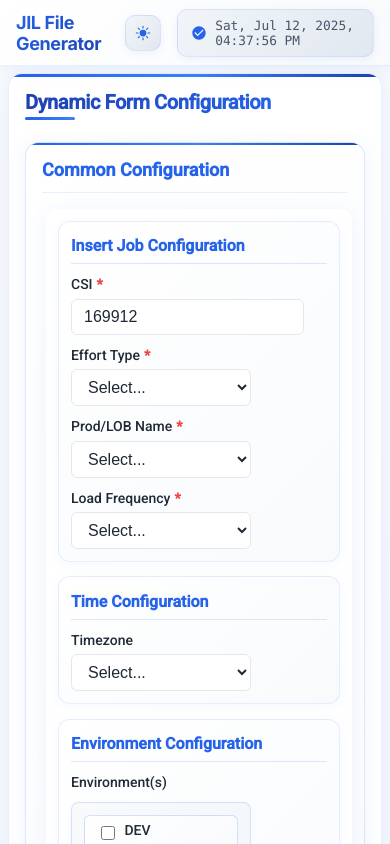
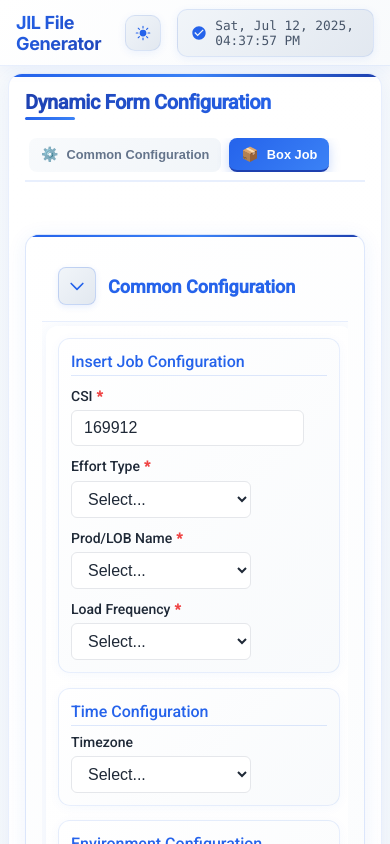
Before and after one commit to radhikaasmar/JIL_File_Generator, an Angular app in the folder frontend/: page /dynamic-form in a window 390 px wide. Shown: the top 844 px of the page. Built offline with nearby package versions, Linux system fonts and the light colour scheme.

Commit message:
made a navbar for user accessibility todo: fix the ui of add cmd dropdown(position of the <dropdown> tag in teh code is making the issue)

```diff
--- a/frontend/src/app/components/dynamic-form-viewer/dynamic-form-viewer.component.css
+++ b/frontend/src/app/components/dynamic-form-viewer/dynamic-form-viewer.component.css
@@ -110,7 +110,7 @@
   background: linear-gradient(135deg, #ffffff 0%, #f8fafc 100%);
   border-radius: 12px; /* Reduced from 16px */
   padding: 1rem; /* Reduced from 1.5rem */
-  margin-bottom: 0.25rem; /* Reduced from 2rem */
+ /* Reduced from 2rem */
   border: 1px solid rgba(37, 99, 235, 0.1);
   transition: all 0.3s cubic-bezier(0.4, 0, 0.2, 1);
   width: 100%;
@@ -126,22 +126,22 @@
 }
 
 .form-section h3 {
-  font-size: 1.125rem; /* Reduced from 1.35rem */
+  font-size: 1.115rem; /* Reduced from 1.35rem */
   color: var(--primary);
-  margin-bottom: 0.75rem; /* Reduced from 1.5rem */
-  padding-bottom: 0.5rem; /* Reduced from 0.75rem */
+  margin-bottom: 0.50rem; /* Reduced from 1.5rem */
+  padding-bottom: 0.25rem; /* Reduced from 0.75rem */
   border-bottom: 1px solid rgba(37, 99, 235, 0.15); /* Reduced border */
-  font-weight: 600; /* Reduced from 700 */
+  font-weight: 450; /* Reduced from 700 */
   display: flex;
   align-items: center;
   gap: 0.4rem; /* Reduced from 0.5rem */
-  margin-top: 0.15rem;
+  margin-top: 0.05rem;
 }
 
 .form-fields {
   display: flex;
   flex-direction: column;
-  gap: 0.5rem; /* Reduced from 1rem */
+  gap: 0.3rem; /* Reduced from 1rem */
 }
 
 .form-section .form-fields,
@@ -1074,14 +1074,14 @@ textarea:focus,
   display: flex;
   justify-content: space-between;
   align-items: center;
-  padding: 0.6rem 0.8rem;
+  padding: 0.3rem 0.6rem;
   background: linear-gradient(135deg, var(--surface-hover) 0%, #f1f5f9 100%);
   border: 1px solid rgba(37, 99, 235, 0.15);
   border-left: 3px solid var(--primary-light);
   border-radius: 8px;
   color: var(--text);
   font-weight: 500;
-  min-height: 44px;
+  min-height: 20px;
   box-shadow: 0 1px 6px rgba(37, 99, 235, 0.04);
   transition: all 0.3s cubic-bezier(0.4, 0, 0.2, 1);
 }
--- a/frontend/src/app/dynamic-form-page/dynamic-form-page.component.css
+++ b/frontend/src/app/dynamic-form-page/dynamic-form-page.component.css
@@ -847,3 +847,181 @@
     width: 100%;
   }
 }
+/* Navigation Tab Bar */
+.nav-tab-bar {
+  width: 100%;
+  margin-bottom: 1.5rem;
+  border-bottom: 2px solid rgba(37, 99, 235, 0.1);
+  position: sticky;
+  top: 75px; /* Adjust based on your header height */
+  background: rgba(255, 255, 255, 0.95);
+  backdrop-filter: blur(10px);
+  z-index: 100;
+  padding: 0.5rem 0;
+}
+
+.nav-tabs {
+  display: flex;
+  gap: 0.5rem;
+  overflow-x: auto;
+  padding: 0 0.5rem;
+  scrollbar-width: thin;
+  scrollbar-color: var(--primary-light) transparent;
+}
+
+.nav-tabs::-webkit-scrollbar {
+  height: 4px;
+}
+
+.nav-tabs::-webkit-scrollbar-track {
+  background: transparent;
+}
+
+.nav-tabs::-webkit-scrollbar-thumb {
+  background: var(--primary-light);
+  border-radius: 2px;
+}
+
+.nav-tab {
+  display: flex;
+  align-items: center;
+  gap: 0.5rem;
+  padding: 0.75rem 1rem;
+  border: none;
+  border-radius: 8px;
+  background: linear-gradient(135deg, #f8fafc 0%, #f1f5f9 100%);
+  color: var(--text-light);
+  cursor: pointer;
+  transition: all 0.3s cubic-bezier(0.4, 0, 0.2, 1);
+  font-size: 0.875rem;
+  font-weight: 500;
+  white-space: nowrap;
+  border-bottom: 2px solid transparent;
+  position: relative;
+}
+
+.nav-tab:hover {
+  background: linear-gradient(135deg, #e2e8f0 0%, #cbd5e1 100%);
+  color: var(--primary);
+  transform: translateY(-1px);
+}
+
+.nav-tab.active {
+  background: linear-gradient(135deg, var(--primary) 0%, var(--primary-light) 100%);
+  color: white;
+  border-bottom-color: var(--primary-dark);
+  box-shadow: 0 4px 12px rgba(37, 99, 235, 0.25);
+}
+
+.tab-icon {
+  font-size: 1rem;
+  flex-shrink: 0;
+}
+
+.tab-label {
+  font-weight: 600;
+}
+
+.tab-count {
+  background: rgba(255, 255, 255, 0.2);
+  padding: 0.125rem 0.375rem;
+  border-radius: 12px;
+  font-size: 0.75rem;
+  font-weight: 700;
+  min-width: 1.25rem;
+  text-align: center;
+}
+
+.nav-tab.active .tab-count {
+  background: rgba(255, 255, 255, 0.3);
+}
+
+/* Enhanced Subform Header */
+.subform-header {
+  display: flex;
+  align-items: center;
+  justify-content: space-between;
+  margin-bottom: 0;
+  padding: 1rem;
+  border-bottom: 1px solid rgba(37, 99, 235, 0.1);
+  cursor: pointer;
+  transition: all 0.3s cubic-bezier(0.4, 0, 0.2, 1);
+  border-radius: 14px 14px 0 0;
+}
+
+.subform-header:hover {
+  background: linear-gradient(135deg, #f8fafc 0%, #f1f5f9 100%);
+}
+
+.header-left {
+  display: flex;
+  align-items: center;
+  gap: 0.75rem;
+}
+
+.collapse-btn {
+  background: linear-gradient(135deg, #f1f5f9 0%, #e2e8f0 100%);
+  border: 1px solid rgba(37, 99, 235, 0.2);
+  cursor: pointer;
+  padding: 0.5rem;
+  border-radius: 8px;
+  transition: all 0.3s ease;
+  display: flex;
+  align-items: center;
+  justify-content: center;
+  box-shadow: 0 2px 6px rgba(37, 99, 235, 0.1);
+}
+
+.collapse-btn:hover {
+  background: linear-gradient(135deg, #e2e8f0 0%, #cbd5e1 100%);
+  border-color: rgba(37, 99, 235, 0.3);
+  transform: translateY(-1px);
+  box-shadow: 0 4px 12px rgba(37, 99, 235, 0.15);
+}
+
+.collapse-icon {
+  width: 1.25rem;
+  height: 1.25rem;
+  color: var(--primary);
+  transition: transform 0.3s ease;
+  stroke-width: 2;
+}
+
+.collapse-icon.rotated {
+  transform: rotate(180deg);
+}
+
+/* Collapsible Content */
+.subform-content {
+  overflow: hidden;
+  transition: all 0.3s ease;
+  opacity: 1;
+  max-height: none;
+}
+
+.subform-content.collapsed {
+  max-height: 0;
+  opacity: 0;
+  padding: 0;
+  margin: 0;
+}
+
+/* Responsive Design */
+@media (max-width: 768px) {
+  .nav-tab-bar {
+    top: 65px;
+  }
+
+  .nav-tabs {
+    padding: 0 0.25rem;
+  }
+
+  .nav-tab {
+    padding: 0.5rem 0.75rem;
+    font-size: 0.8rem;
+  }
+
+  .tab-icon {
+    font-size: 0.875rem;
+  }
+}
--- a/frontend/src/app/dynamic-form-page/dynamic-form-page.component.html
+++ b/frontend/src/app/dynamic-form-page/dynamic-form-page.component.html
@@ -1,99 +1,175 @@
 <div class="dynamic-form-container">
   <div class="form-header">
     <h1>Dynamic Form Configuration</h1>
+
+    <!-- Navigation Tab Bar -->
+    <div class="nav-tab-bar">
+      <div class="nav-tabs">
+        <button
+          *ngFor="let instance of subformInstances; trackBy: trackByInstanceId"
+          class="nav-tab"
+          [class.active]="activeNavTab === instance.id"
+          (click)="scrollToSubform(instance.id)"
+        >
+          <span class="tab-icon">{{ getTabIcon(instance.type) }}</span>
+          <span class="tab-label">{{ instance.displayName }}</span>
+          <span class="tab-count" *ngIf="getInstanceCount(instance.type) > 1">
+            {{ getInstanceNumber(instance) }}
+          </span>
+        </button>
+      </div>
+    </div>
   </div>
 
-  <!-- Subform Instances -->
+  <!-- Subforms Container with Collapse Functionality -->
   <div class="subforms-container">
     <div
       *ngFor="let instance of subformInstances; trackBy: trackByInstanceId"
       class="subform-wrapper"
-      [ngClass]="'subform-' + instance.type">
-
-      <!-- Subform Header -->
-      <div class="subform-header">
+      [id]="'subform-' + instance.id"
+    >
+      <div class="subform-header" (click)="toggleSubformCollapse(instance.id)">
         <div class="header-left">
+          <button class="collapse-btn" type="button">
+            <svg class="collapse-icon"
+                 [class.rotated]="isSubformCollapsed(instance.id)"
+                 fill="none"
+                 stroke="currentColor"
+                 viewBox="0 0 24 24">
+              <path stroke-linecap="round" stroke-linejoin="round" stroke-width="2" d="M19 9l-7 7-7-7"></path>
+            </svg>
+          </button>
           <h2>{{ instance.displayName }}</h2>
         </div>
+
         <button
           *ngIf="instance.removable"
-          (click)="removeSubformInstance(instance.id)"
           class="remove-btn"
-          type="button">
+          (click)="removeSubformInstance(instance.id); $event.stopPropagation()"
+        >
           Remove
         </button>
       </div>
 
-      <!-- Job Name Display for non-top subforms -->
-      <div *ngIf="instance.type !== 'top'" class="job-name-display">
-        <strong>Job Name:</strong> {{ getJobNameForInstance(instance) }}
-        <div *ngIf="isJobNameTruncated(instance)" class="warning">
-          Warning: Job name is limited to 60 characters and has been truncated.
+      <!-- Collapsible content -->
+      <div class="subform-content" [class.collapsed]="isSubformCollapsed(instance.id)">
+        <div class="job-name-display" *ngIf="instance.type !== 'top'">
+          {{ getJobNameForInstance(instance) }}
+          <div class="warning" *ngIf="isJobNameTruncated(instance)">
+            Job name has been truncated to meet the 60-character limit
           </div>
         </div>
 
-      <!-- Dynamic Form Viewer for this subform -->
+
         <app-dynamic-form-viewer
           [sections]="instance.sections"
           [form]="instance.form"
           [subformContext]="instance"
-        (formChange)="onSubformChange(instance)">
-      </app-dynamic-form-viewer>
+          [jobNameForDisplay]="getJobNameForInstance(instance)"
+          [isJobNameTruncatedForDisplay]="isJobNameTruncated(instance)"
+          (formChange)="onSubformChange(instance)"
+        ></app-dynamic-form-viewer>
+      </div>
     </div>
   </div>
 
-  <div class="function-button-group">
+  <!-- Add Function Section - Moved to bottom -->
+  <div class="add-function-section">
+    <div class="section-header">
+      <button
+        class="collapse-btn"
+        type="button"
+        (click)="toggleSectionCollapse('add-functions')"
+      >
+        <svg class="collapse-icon"
+             [class.rotated]="isSectionCollapsed('add-functions')"
+             fill="none"
+             stroke="currentColor"
+             viewBox="0 0 24 24">
+          <path stroke-linecap="round" stroke-linejoin="round" stroke-width="2" d="M19 9l-7 7-7-7"></path>
+        </svg>
+      </button>
+      <label>Add Functions</label>
+    </div>
+
+    <div class="function-button-group" [class.collapsed]="isSectionCollapsed('add-functions')">
       <div class="function-buttons-row">
-    <!-- Add CFW Button -->
-    <button class="btn-function btn-add-cfw" (click)="addCfwFunction()">
-      <span class="btn-function-icon">🔄</span>
+        <!-- CFW Button -->
+        <button
+          class="btn-function btn-add-cfw"
+          (click)="addCfwFunction()"
+          type="button"
+        >
+          <svg class="btn-function-icon" fill="none" stroke="currentColor" viewBox="0 0 24 24">
+            <path stroke-linecap="round" stroke-linejoin="round" stroke-width="2" d="M15 12a3 3 0 11-6 0 3 3 0 016 0z"></path>
+            <path stroke-linecap="round" stroke-linejoin="round" stroke-width="2" d="M2.458 12C3.732 7.943 7.523 5 12 5c4.478 0 8.268 2.943 9.542 7-1.274 4.057-5.064 7-9.542 7-4.477 0-8.268-2.943-9.542-7z"></path>
+          </svg>
           Add CFW
         </button>
 
-    <!-- Add FW Button -->
-    <button class="btn-function btn-add-fw" (click)="addFwFunction()">
-      <span class="btn-function-icon">👁️</span>
+        <!-- FW Button -->
+        <button
+          class="btn-function btn-add-fw"
+          (click)="addFwFunction()"
+          type="button"
+        >
+          <svg class="btn-function-icon" fill="none" stroke="currentColor" viewBox="0 0 24 24">
+            <path stroke-linecap="round" stroke-linejoin="round" stroke-width="2" d="M15 12a3 3 0 11-6 0 3 3 0 016 0z"></path>
+            <path stroke-linecap="round" stroke-linejoin="round" stroke-width="2" d="M2.458 12C3.732 7.943 7.523 5 12 5c4.478 0 8.268 2.943 9.542 7-1.274 4.057-5.064 7-9.542 7-4.477 0-8.268-2.943-9.542-7z"></path>
+          </svg>
           Add FW
         </button>
 
-    <!-- Add CMD Button with Dropdown -->
+        <!-- CMD Dropdown -->
         <div class="cmd-dropdown-container">
-      <button class="btn-function btn-add-cmd" (click)="toggleCmdDropdown()">
-        <span class="btn-function-icon">⚡</span>
+          <button
+            class="btn-function btn-add-cmd"
+            (click)="toggleCmdDropdown()"
+            type="button"
+          >
+            <svg class="btn-function-icon" fill="none" stroke="currentColor" viewBox="0 0 24 24">
+              <path stroke-linecap="round" stroke-linejoin="round" stroke-width="2" d="M8 9l3 3-3 3m5 0h3M5 20h14a2 2 0 002-2V6a2 2 0 00-2-2H5a2 2 0 00-2 2v12a2 2 0 002 2z"></path>
+            </svg>
             Add CMD
-        <span class="btn-function-icon">▼</span>
+            <svg class="btn-function-icon" fill="none" stroke="currentColor" viewBox="0 0 24 24">
+              <path stroke-linecap="round" stroke-linejoin="round" stroke-width="2" d="M19 9l-7 7-7-7"></path>
+            </svg>
           </button>
 
           <div class="cmd-dropdown" [class.show]="showAddCmdDropdown">
-        <div class="cmd-dropdown-item"
+            <div
               *ngFor="let option of getCmdOptions()"
-             (click)="addCmdFunction(option)">
-          <span>{{ option.label }}</span>
+              class="cmd-dropdown-item"
+              (click)="addCmdFunction(option)"
+            >
+              {{ option.label }}
+            </div>
           </div>
         </div>
       </div>
     </div>
   </div>
 
-
- <!-- JIL Actions Section -->
+  <!-- JIL Actions Section - Only show when environment is selected -->
   <div class="jil-actions-section" *ngIf="getAvailableEnvironments().length > 0">
     <div class="actions-header">
-      <h3>JIL File Actions</h3>
+      <h3>JIL Actions</h3>
     </div>
 
     <div class="actions-content">
       <div class="buttons-row">
         <div class="preview-group">
-          <label class="section-label">Preview JIL Files:</label>
+          <label class="section-label">Preview JIL Files</label>
           <div class="preview-buttons">
             <button
               *ngFor="let env of getAvailableEnvironments()"
               class="btn btn-preview"
               (click)="previewJILForEnvironment(env)"
-              [title]="'Preview JIL for ' + env.toUpperCase() + ' environment'">
-              <svg class="btn-icon" viewBox="0 0 24 24" fill="currentColor">
-                <path d="M12 4.5C7 4.5 2.73 7.61 1 12c1.73 4.39 6 7.5 11 7.5s9.27-3.11 11-7.5c-1.73-4.39-6-7.5-11-7.5zM12 17c-2.76 0-5-2.24-5-5s2.24-5 5-5 5 2.24 5 5-2.24 5-5 5zm0-8c-1.66 0-3 1.34-3 3s1.34 3 3 3 3-1.34 3-3-1.34-3-3-3z"/>
+              type="button"
+            >
+              <svg class="btn-icon" fill="none" stroke="currentColor" viewBox="0 0 24 24">
+                <path stroke-linecap="round" stroke-linejoin="round" stroke-width="2" d="M15 12a3 3 0 11-6 0 3 3 0 016 0z"></path>
+                <path stroke-linecap="round" stroke-linejoin="round" stroke-width="2" d="M2.458 12C3.732 7.943 7.523 5 12 5c4.478 0 8.268 2.943 9.542 7-1.274 4.057-5.064 7-9.542 7-4.477 0-8.268-2.943-9.542-7z"></path>
               </svg>
               Preview {{ env.toUpperCase() }}
             </button>
@@ -101,9 +177,13 @@
         </div>
 
         <div class="download-group">
-          <button class="btn btn-download" (click)="downloadJILFiles()">
-            <svg class="btn-icon" viewBox="0 0 24 24" fill="currentColor">
-              <path d="M19 9h-4V3H9v6H5l7 7 7-7zM5 18v2h14v-2H5z"/>
+          <button
+            class="btn btn-download"
+            (click)="downloadJILFiles()"
+            type="button"
+          >
+            <svg class="btn-icon" fill="none" stroke="currentColor" viewBox="0 0 24 24">
+              <path stroke-linecap="round" stroke-linejoin="round" stroke-width="2" d="M12 10v6m0 0l-3-3m3 3l3-3m2 8H7a2 2 0 01-2-2V5a2 2 0 012-2h5.586a1 1 0 01.707.293l5.414 5.414a1 1 0 01.293.707V19a2 2 0 01-2 2z"></path>
             </svg>
             Download All JIL Files
           </button>
@@ -111,14 +191,17 @@
       </div>
     </div>
   </div>
+</div>
 
-  <!-- JIL Output Component -->
+<!-- JIL Preview Modal -->
+<div *ngIf="showJILPreview" class="jil-preview-overlay">
   <app-jil-output
+
    [generatedJIL]="previewJILContent"
   [showJIL]="showJILPreview"
   [environment]="previewEnvironment"
   [jobName]="previewJobName"
   (closePreview)="closeJILPreview()"
   (downloadJIL)="downloadFromPreview($event)">
-</app-jil-output>
+  ></app-jil-output>
 </div>
--- a/frontend/src/app/dynamic-form-page/dynamic-form-page.component.ts
+++ b/frontend/src/app/dynamic-form-page/dynamic-form-page.component.ts
@@ -14,6 +14,7 @@ import { DaysOfWeekService } from '../services/days-of-week.service';
 import { JILFieldOrder, getFieldOrder, EXCLUDED_FROM_JIL, JOB_TYPE_RESTRICTIONS } from '../enums/jil-field-order.enum';
 import { JilOutputComponent } from '../components/jil-output/jil-output.component';
 import { CalendarService, CustomCalendar } from '../services/calendar.service';
+
 @Component({
   selector: 'app-dynamic-form-page',
   templateUrl: './dynamic-form-page.component.html',
@@ -33,6 +34,12 @@ export class DynamicFormPageComponent implements OnInit {
   previewJILContent: string = '';
   previewEnvironment: string = '';
   previewJobName: string = '';
+
+  // Navigation tab properties
+  activeNavTab: string = '';
+
+  // Collapsed subforms state
+  collapsedSubforms: {[key: string]: boolean} = {};
 
   // Collapsed sections
   collapsedSections: {[key: string]: boolean} = {};
@@ -58,6 +65,80 @@ export class DynamicFormPageComponent implements OnInit {
         this.environmentStateService.updateSelectedEnvironments(selectedEnvs);
       }
     }, 100);
+
+    // Set default collapsed state
+    setTimeout(() => {
+      this.subformInstances.forEach(instance => {
+        // For example, collapse non-essential subforms by default
+        if (instance.type !== 'top' && instance.type !== 'box') {
+          this.collapsedSubforms[instance.id] = true;
+        }
+      });
+    }, 100);
+  }
+
+  // Navigation tab functionality
+  scrollToSubform(instanceId: string): void {
+    this.activeNavTab = instanceId;
+    const element = document.getElementById(`subform-${instanceId}`);
+    if (element) {
+      element.scrollIntoView({
+        behavior: 'smooth',
+        block: 'start',
+        inline: 'nearest'
+      });
+    }
+  }
+
+  // Get tab icon based on subform type
+  getTabIcon(type: string): string {
+    const icons: { [key: string]: string } = {
+      'top': '⚙️',
+      'box': '📦',
+      'cmd': '💻',
+      'fw': '👁️',
+      'cfw': '🔍'
+    };
+    return icons[type] || '📋';
+  }
+  // Get instance count for grouping
+  getInstanceCount(type: string): number {
+    return this.subformInstances.filter(instance => instance.type === type).length;
+  }
+
+  // Get instance number for display
+  getInstanceNumber(instance: SubformInstance): number {
+    const sameTypeInstances = this.subformInstances.filter(
+      inst => inst.type === instance.type
+    );
+    return sameTypeInstances.indexOf(instance) + 1;
+  }
+
+  // Update active tab on scroll
+  @HostListener('window:scroll')
+  onWindowScroll(): void {
+    const scrollPosition = window.pageYOffset;
+
+    for (const instance of this.subformInstances) {
+      const element = document.getElementById(`subform-${instance.id}`);
+      if (element) {
+        const rect = element.getBoundingClientRect();
+        const elementTop = rect.top + scrollPosition;
+
+        if (scrollPosition >= elementTop - 100) {
+          this.activeNavTab = instance.id;
+        }
+      }
+    }
+  }
+  // Toggle subform collapse
+  toggleSubformCollapse(instanceId: string): void {
+    this.collapsedSubforms[instanceId] = !this.collapsedSubforms[instanceId];
+  }
+
+  // Check if subform is collapsed
+  isSubformCollapsed(instanceId: string): boolean {
+    return this.collapsedSubforms[instanceId] || false;
   }
 
   private loadSubformConfigs() {
@@ -88,7 +169,6 @@ export class DynamicFormPageComponent implements OnInit {
     this.addSubformInstance('box', 'Box Job', false, 'boxfunc');
   }
 
- // In dynamic-form-page.component.ts - Update addSubformInstance method
   private addSubformInstance(type: string, displayName: string, removable: boolean, functionOfJob?: string) {
     const config = this.subformConfigs[type];
     if (!config) return;
@@ -105,7 +185,6 @@ private addSubformInstance(type: string, displayName: string, removable: boolean
         } else {
           form.get('funofjob')?.setValue(functionOfJob);
         }
-
         // Job type should always be set and fixed for all subforms
         form.get('jobtitle')?.setValue(functionOption.jobType);
       }
@@ -124,9 +203,6 @@ private addSubformInstance(type: string, displayName: string, removable: boolean
     this.subformInstances.push(instance);
     this.updateJobNames();
   }
-
-
-
 
   // **NEW: Get CMD function options**
   getCmdOptions(): FunctionJobOption[] {
@@ -274,6 +350,7 @@ private addSubformInstance(type: string, displayName: string, removable: boolean
             // Don't disable - keep it editable
           }
         });
+
         // Also set machine defaults when propagating
         this.setDefaultMachineValues(instance, selectedEnvs);
       });
@@ -287,7 +364,6 @@ private addSubformInstance(type: string, displayName: string, removable: boolean
     const boxInstance = this.subformInstances.find(s => s.type === 'box');
     if (boxInstance) {
       const boxJobName = this.getJobNameForInstance(boxInstance);
-
       this.subformInstances
         .filter(instance => ['cmd', 'cfw', 'fw'].includes(instance.type))
         .forEach(instance => {
@@ -316,8 +392,6 @@ private addSubformInstance(type: string, displayName: string, removable: boolean
     return `${partialJobName}... (complete in subforms)`;
   }
 
-
-
   trackByInstanceId(index: number, instance: SubformInstance): string {
     return instance.id;
   }
@@ -336,7 +410,6 @@ private addSubformInstance(type: string, displayName: string, removable: boolean
   }
 
   // **NEW: Generate job name with correct field order**
-// Update the generateJobNameWithCorrectOrder method
   private generateJobNameWithCorrectOrder(instance: SubformInstance): string {
     const topInstance = this.subformInstances.find(s => s.type === 'top');
     if (!topInstance) return '';
@@ -367,8 +440,6 @@ private generateJobNameWithCorrectOrder(instance: SubformInstance): string {
     // Apply truncation if needed
     return this.applySmartTruncation(fullJobName, values);
   }
-
-
 
   // **NEW: Smart truncation that prioritizes purpose field**
   private applySmartTruncation(fullJobName: string, orderedValues: string[]): string {
@@ -402,65 +473,6 @@ private generateJobNameWithCorrectOrder(instance: SubformInstance): string {
     return truncatedValues.filter(v => v !== '').join('_');
   }
 
-  // **DEPRECATED: Keep for backward compatibility but update logic**
-  private truncateJobNameForSubformFwCfw(fullJobName: string, topForm: FormGroup, functionOfJob: string): string {
-    if (fullJobName.length <= 60) {
-      return fullJobName;
-    }
-
-    // Get the original field values from top form
-    const commonFields = ['csi', 'efforttype', 'prodlob', 'loadfreq'];
-    const topValues = commonFields.map(f => topForm.get(f)?.value || '').map(v => v.toString().toUpperCase());
-
-    // Calculate space needed for function only (no job type for FW/CFW)
-    const functionLength = functionOfJob.length + 1; // +1 for underscore
-
-    // Calculate available space for the base job name
-    const availableSpaceForBase = 60 - functionLength;
-
-    if (availableSpaceForBase <= 0) {
-      return fullJobName.substring(0, 60);
-    }
-
-    // Build truncated base job name that fits in available space
-    const truncatedBaseJobName = this.truncateBaseJobNameToFit(topValues, availableSpaceForBase);
-
-    // Combine truncated base + function (no job type)
-    return `${truncatedBaseJobName}_${functionOfJob}`;
-  }
-
-  // **DEPRECATED: Keep for backward compatibility but update logic**
-  private truncateJobNameForSubform(fullJobName: string, topForm: FormGroup): string {
-    if (fullJobName.length <= 60) {
-      return fullJobName;
-    }
-
-    // Extract the function and job type from the full job name
-    const jobNameParts = fullJobName.split('_');
-    const functionOfJob = jobNameParts[jobNameParts.length - 2] || '';
-    const jobType = jobNameParts[jobNameParts.length - 1] || '';
-
-    // Get the original field values from top form
-    const commonFields = ['csi', 'efforttype', 'prodlob', 'loadfreq'];
-    const topValues = commonFields.map(f => topForm.get(f)?.value || '').map(v => v.toString().toUpperCase());
-
-    // Calculate space needed for function and job type (including underscores)
-    const functionAndTypeLength = functionOfJob.length + jobType.length + 2; // +2 for underscores
-
-    // Calculate available space for the base job name (60 - function - job type)
-    const availableSpaceForBase = 60 - functionAndTypeLength;
-
-    if (availableSpaceForBase <= 0) {
-      // If no space for base, just return truncated full name
-      return fullJobName.substring(0, 60);
-    }
-
-    // Build truncated base job name that fits in available space
-    const truncatedBaseJobName = this.truncateBaseJobNameToFit(topValues, availableSpaceForBase);
-
-    // Combine truncated base + function + job type
-    return `${truncatedBaseJobName}_${functionOfJob}_${jobType}`;
-  }
   // Add method to generate full job name for truncation check
   private generateFullJobNameForTruncationCheck(instance: SubformInstance): string {
     const topInstance = this.subformInstances.find(s => s.type === 'top');
@@ -489,19 +501,6 @@ private generateFullJobNameForTruncationCheck(instance: SubformInstance): string
 
     return values.filter(v => v !== '').join('_');
   }
-  private truncateBaseJobNameToFit(values: string[], maxLength: number): string {
-    // For common fields only, no purpose field to truncate
-    let jobName = values.filter(v => v !== '').join('_');
-
-    if (jobName.length <= maxLength) {
-      return jobName;
-    }
-
-    // Just cut the entire string if it's too long
-    return jobName.substring(0, maxLength);
-  }
-
-
 
   // **FIXED: Check if job name is truncated for each subform**
   isJobNameTruncated(instance: SubformInstance): boolean {
@@ -520,7 +519,6 @@ private generateFullJobNameForTruncationCheck(instance: SubformInstance): string
     const fullJobName = this.generateFullJobNameForTruncationCheck(instance);
     return fullJobName.length > 60;
   }
-
 
   getDebugInfo(): any {
     return {
@@ -621,7 +619,6 @@ private generateFullJobNameForTruncationCheck(instance: SubformInstance): string
       });
     }
   }
-
   // JIL Preview and Download methods
   previewJILForEnvironment(environment: string) {
     const topInstance = this.subformInstances.find(s => s.type === 'top');
@@ -659,7 +656,7 @@ private generateFullJobNameForTruncationCheck(instance: SubformInstance): string
     this.previewJobName = '';
   }
 
-  downloadFromPreview(event: {content: string, fileName: string}) {
+ downloadFromPreview(event: { content: string; fileName: string }): void {
     this.downloadFile(event.content, event.fileName);
   }
 
```
Lines whose indentation alone changed are shown as unchanged.
